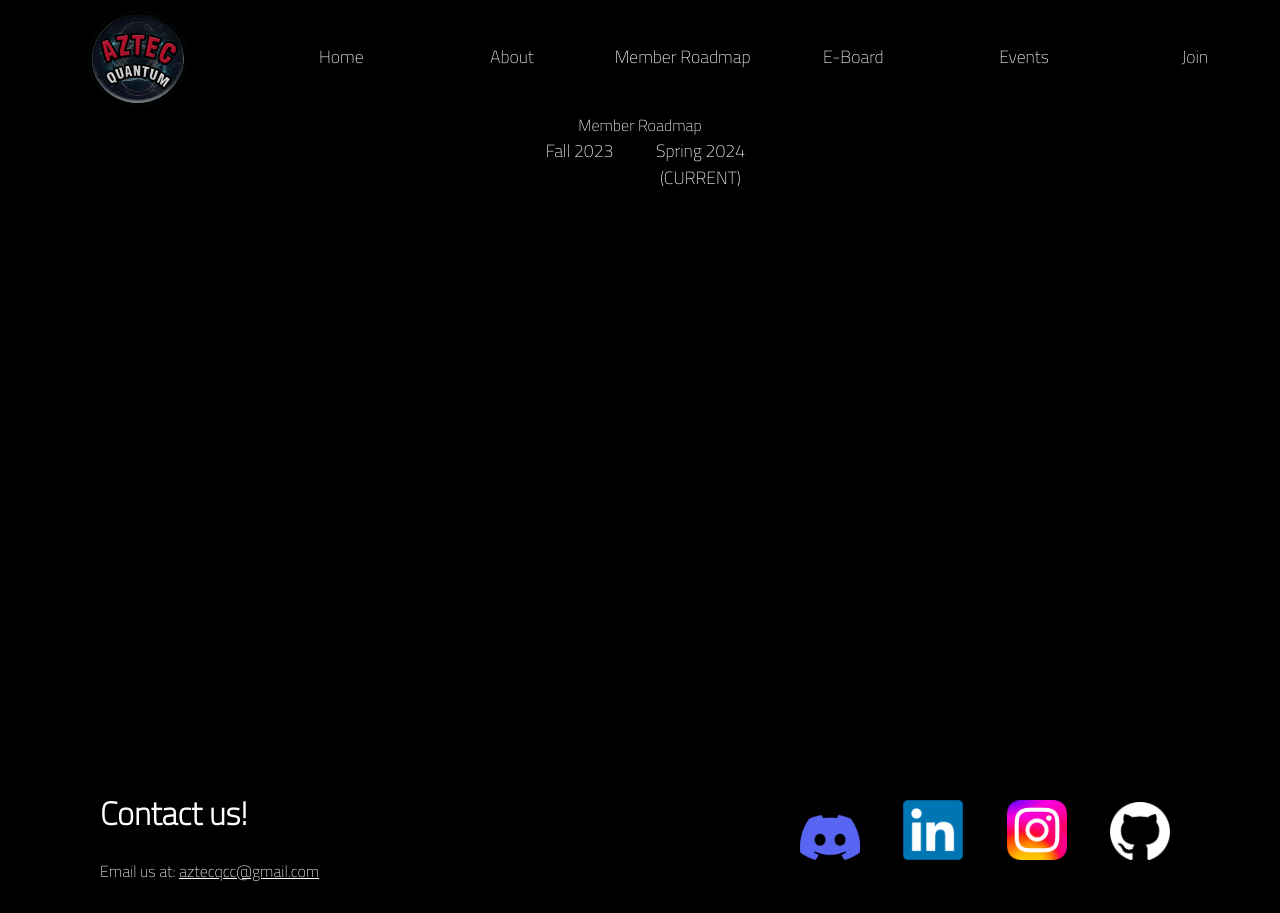
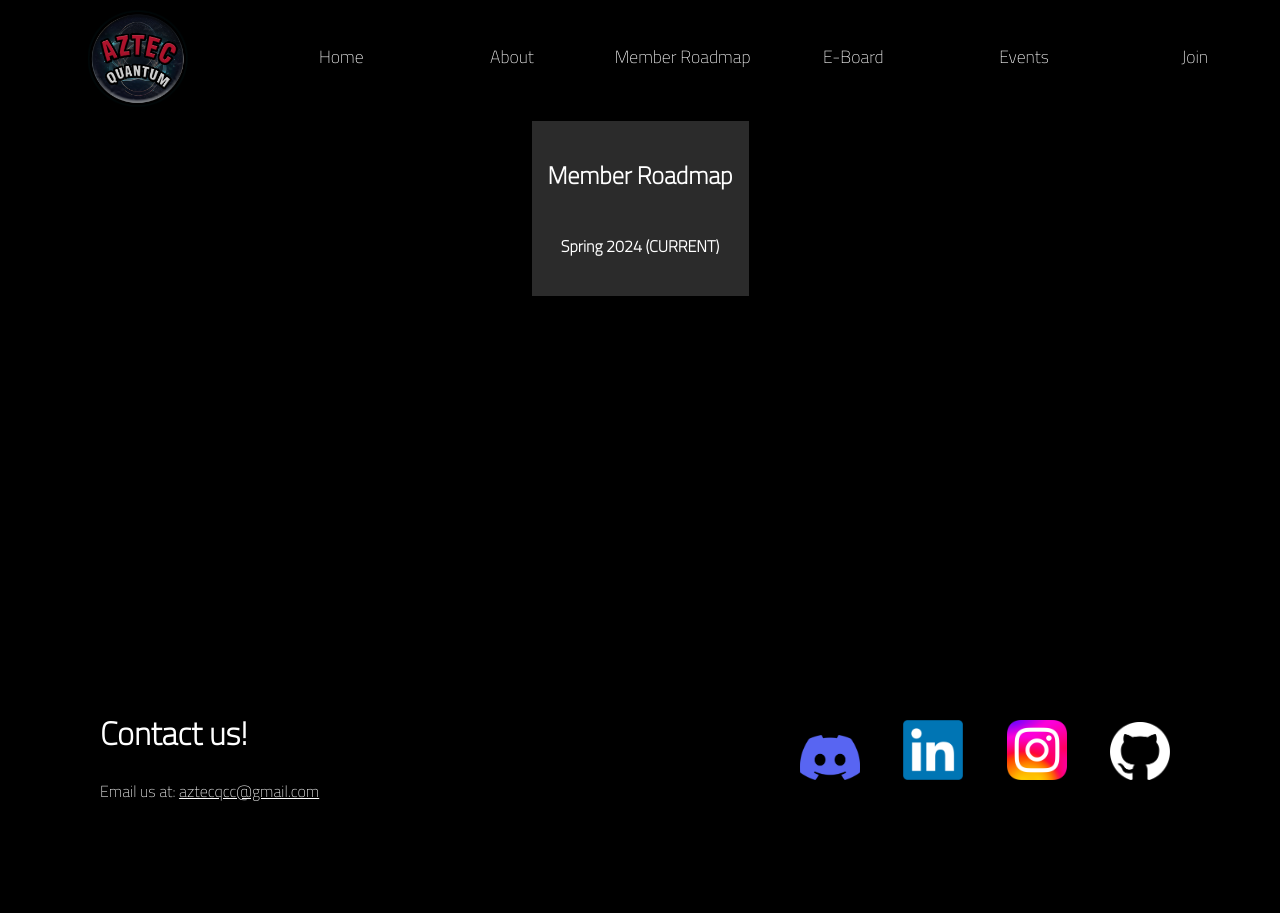
Before and after one commit to aztec-quantum/club-site, a website: page public/index.html in a window 1280 px wide. Both pictures are taken after a click on the link "Member Roadmap". After the commit the page ends 833 px from the top, so only its background shows below. Drawn offline with Linux system fonts and the light colour scheme.

Commit message:
modifying roadmap

```diff
--- a/public/index.html
+++ b/public/index.html
@@ -122,32 +122,12 @@
 
 
 
-
-
-
-
         <!--  Member Roadmap Page -->
-         <div id="roadmap" class="page roadmap-container">
-           Member Roadmap
-           <nav class="nav-selector-container">
-                <div class="nav-selector">
-                    <a href="#" onclick="switchPage('spring2023')">Fall 2023</a>
-                </div>
-                <div class="nav-selector">
-                    <a href="#" onclick="switchPage('spring2024')">Spring 2024 (CURRENT)</a>
-                </div>
-            </nav>
-
-
-
-
-
-
-
-
-
-
-
+        <div id="roadmap" class="page roadmap-container">
+            <article class="roadmap">
+                <h1>Member Roadmap</h1>
+                <h4>Spring 2024 (CURRENT)</h3>
+            </article>
         </div>
 
 
--- a/public/styles/home.css
+++ b/public/styles/home.css
@@ -212,8 +212,22 @@ body {
 
 /* Styles for Member Roadmap (roadmap) page */
 .roadmap-container {
-    display: none;
-    min-height: 80vh;
+    display: flex;
+    flex-direction: column;
+    justify-content: top;
+    align-items: center;
+    min-height: 70vh;
+}
+.roadmap {
+    display: flex;
+    flex-direction: column;
+    justify-content: center;
+    background-color: #2b2b2b;
+    margin: 1vh;
+    padding: 2vh;
+}
+.roadmap:hover {
+    background-color: #3f3f3f;
 }
 
 
```
Also changed, not shown: 1 other file.
